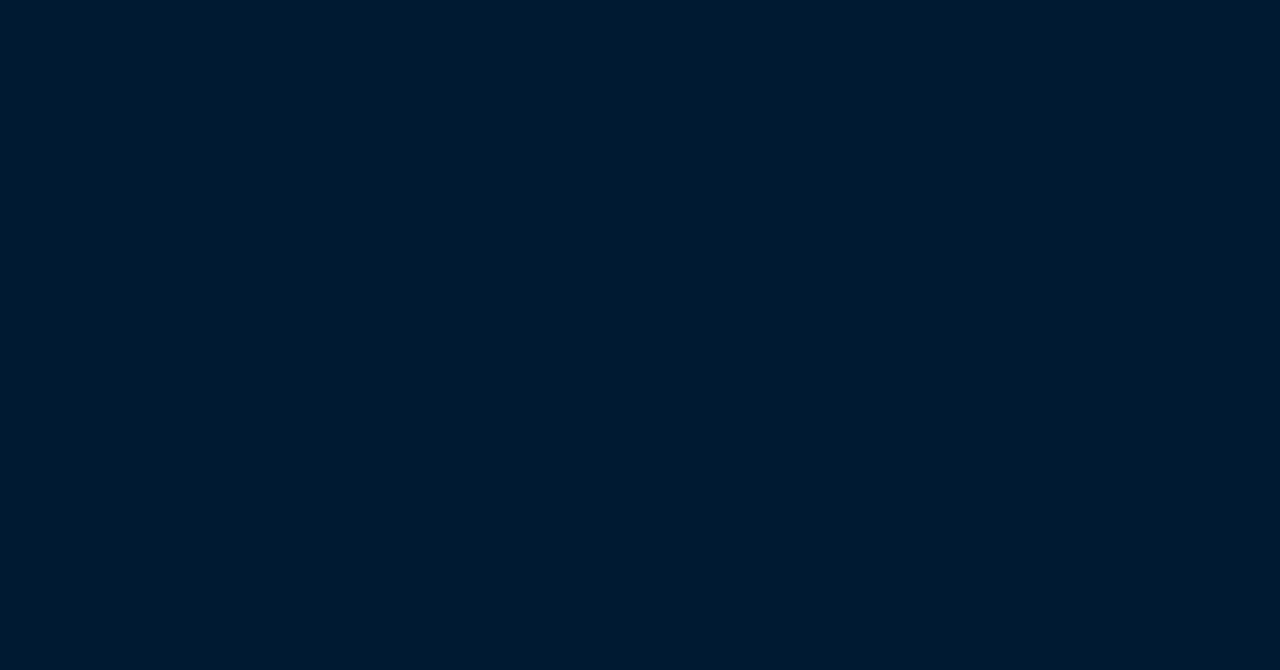
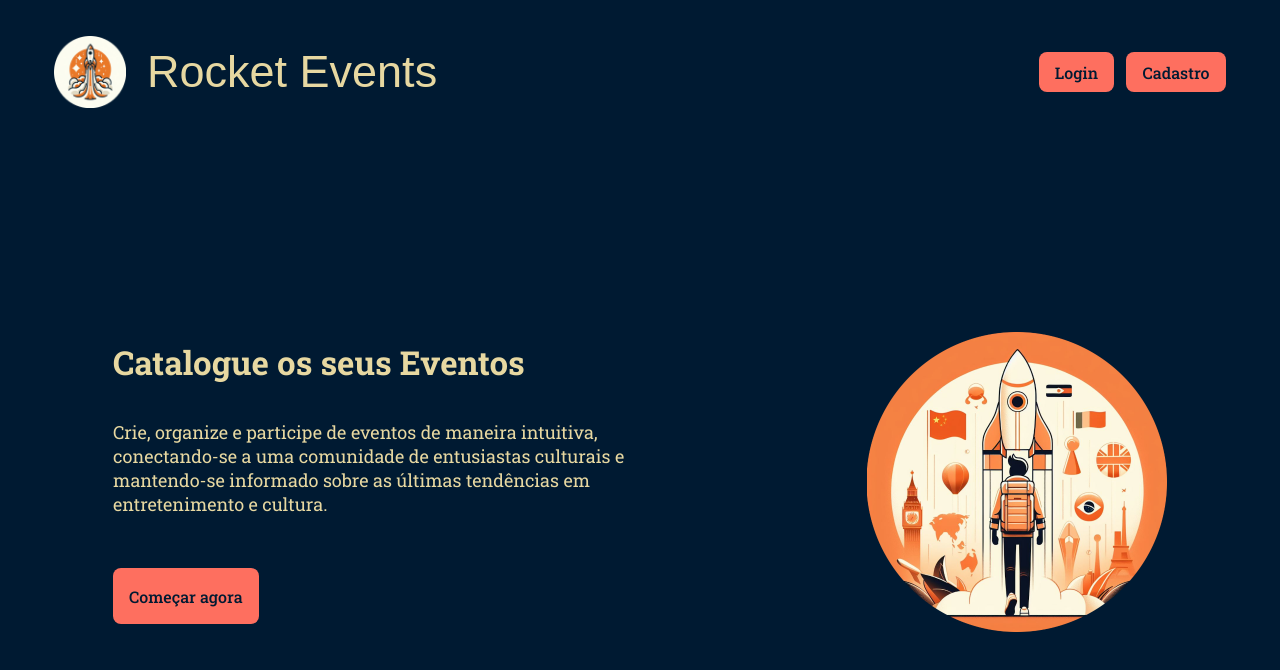
Before and after one commit to Avanti-Bootcamp-Proxy-Prowess/frontend-eventos-culturais, a React (Vite) app: page / in a window 1280 px wide. Before the commit this address had no page. Shown: the top 670 px of the page. Built offline with nearby package versions, Linux system fonts and the light colour scheme.

Commit message:
#24 fix 2

```diff
--- a/src/pages/HomePage/index.jsx
+++ b/src/pages/HomePage/index.jsx
@@ -1,9 +1,9 @@
 import { Conteiner, Header, Main } from "./styles";
 import { Button } from "../../components/Button";
-// import iconRocket from "../../assets/icon-rocket.png";
-// import imagePresentation from "../../assets/image-presentation.png";
+import iconRocket from "../../assets/icon-rocket.png";
+import imagePresentation from "../../assets/image-presentation.png";
 
-// import { useAuth } from "../../hooks/auth"
+//import { useAuth } from "../../hooks/auth"
 
 export function HomePage() {
 
--- a/src/routes/auth.routes.jsx
+++ b/src/routes/auth.routes.jsx
@@ -10,10 +10,10 @@ import { Error } from "../pages/Error";
 export function AuthRoutes() {
   return (
     <Routes>
-      {/* <Route path="/" element={<HomePage />} />   */}
+      <Route path="/" element={<HomePage />} />
       <Route path="/login" element={<Login />} />
       <Route path="/register" element={<SignUp />} />
-      {/* <Route path="*" element={<Error />} /> */}
+      <Route path="*" element={<Error />} />
     </Routes>
   )
 }
```
